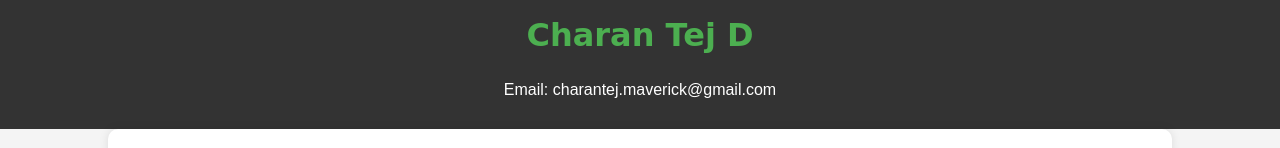
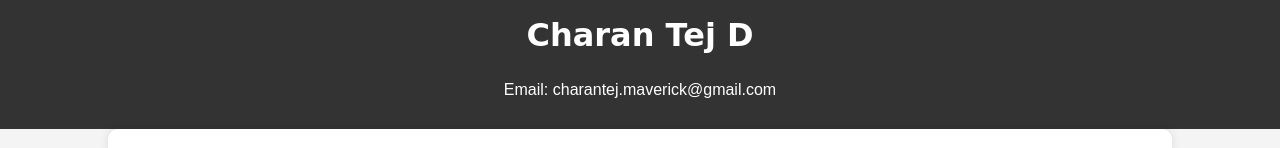
Before and after one commit to charan-gi7hub/hey_charan, a plain HTML site: page index.html in a window 1280 px wide. Shown: the top 148 px of the page. Drawn offline with Linux system fonts and the light colour scheme; grey boxes are pictures that could not be loaded.

Commit message:
Update index.html

```diff
--- a/index.html
+++ b/index.html
@@ -93,7 +93,7 @@
 </head>
 <body>
     <header>
-        <h1 style="color: #4CAF50; font-weight: bold; font-family: 'Lucida Handwriting', cursive;">Charan Tej D</h1>
+        <h1 style="color: #ffff; font-weight: bold; font-family: 'Lucida Handwriting', cursive;">Charan Tej D</h1>
         <p>Email: charantej.maverick@gmail.com</p>
     </header>
 
```
